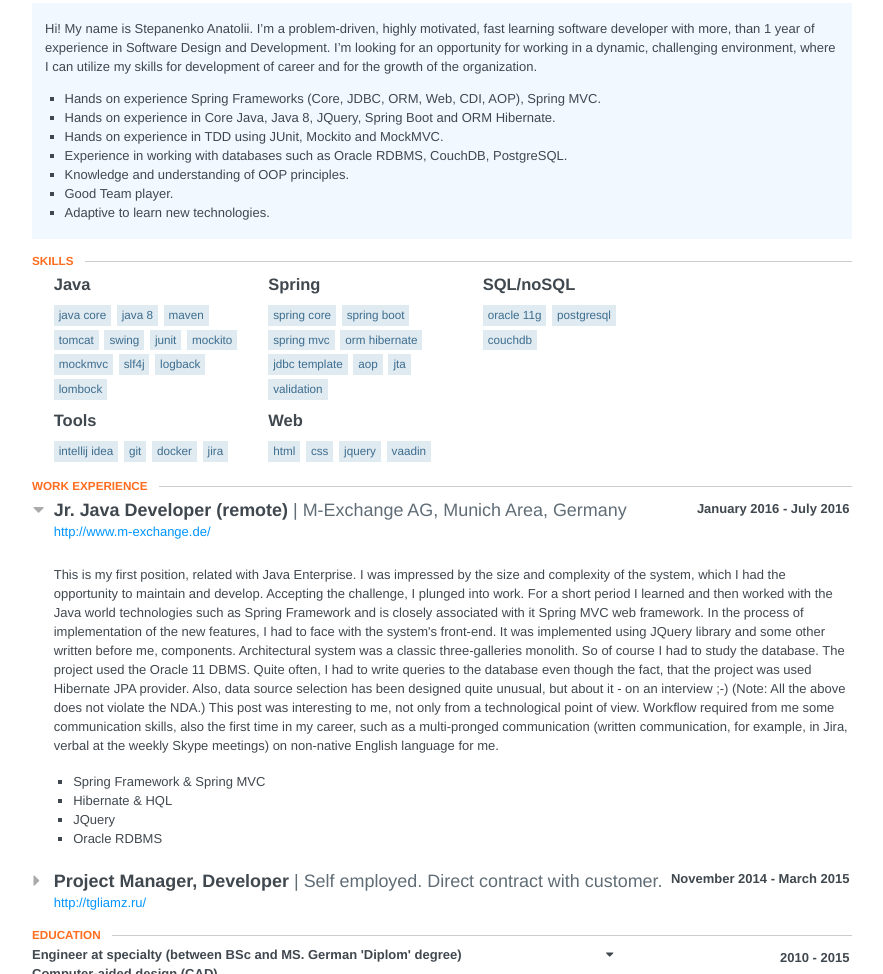
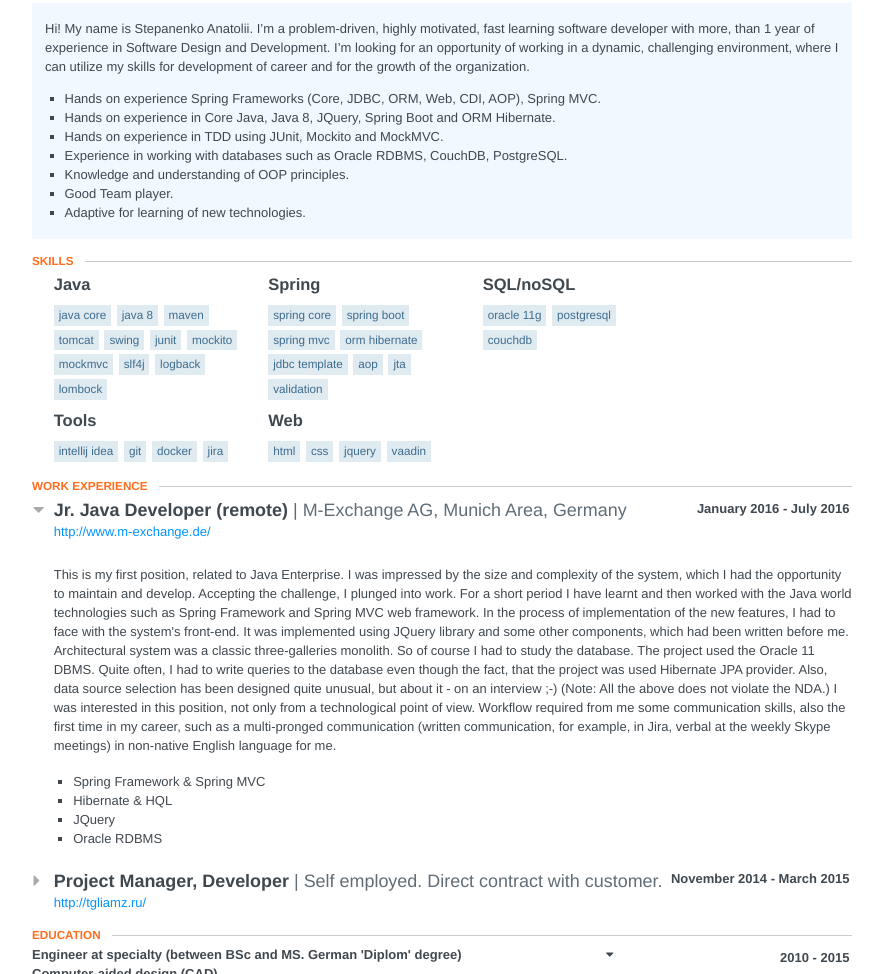
Before and after one commit to Blazar3C273/Blazar3c273, a plain HTML site: page index.html in a window 1280 px wide. Shown: the part 262-1236 px from the top of the page, without its empty margins (198-1081 px from the left). Drawn offline with Linux system fonts and the light colour scheme.

Commit message:
edited with Julia version.

```diff
--- a/index.html
+++ b/index.html
@@ -716,7 +716,7 @@
                     <div>
                         <p>Hi! My name is Stepanenko Anatolii. I’m a problem-driven, highly motivated,
                             fast learning software developer with more, than 1 year of experience in
-                            Software Design and Development. I’m looking for an opportunity for working
+                            Software Design and Development. I’m looking for an opportunity of working
                             in a dynamic, challenging environment, where I can utilize my skills for
                             development of career and for the growth of the organization.</p>
                         <ul class="highlights">
@@ -728,7 +728,7 @@
                             <li>Experience in working with databases such as Oracle RDBMS, CouchDB, PostgreSQL.</li>
                             <li>Knowledge and understanding of OOP principles.</li>
                             <li>Good Team player.</li>
-                            <li>Adaptive to learn new technologies.</li>
+                            <li>Adaptive for learning of new technologies.</li>
                         </ul>
                     </div>
                 </section>
@@ -837,24 +837,24 @@
                     <div class="item display" style="opacity:1">
                         <div class="summary">
                             <p>
-                                <p>This is my first position, related with Java Enterprise. I was impressed
+                                <p>This is my first position, related to Java Enterprise. I was impressed
                                     by the size and complexity of the system, which I had the opportunity to
                                     maintain and develop. Accepting the challenge, I plunged into work. For
-                                    a short period I learned and then worked with the Java world technologies
-                                    such as Spring Framework and is closely associated with it Spring MVC web
-                                    framework. In the process of implementation of the new features, I had
-                                    to face with the system&#39;s front-end. It was implemented using JQuery
-                                    library and some other written before me, components. Architectural system
-                                    was a classic three-galleries monolith. So of course I had to study the
-                                    database. The project used the Oracle 11 DBMS. Quite often, I had to write
-                                    queries to the database even though the fact, that the project was used
-                                    Hibernate JPA provider. Also, data source selection has been designed quite
-                                    unusual, but about it - on an interview ;-) (Note: All the above does not
-                                    violate the NDA.) This post was interesting to me, not only from a technological
-                                    point of view. Workflow required from me some communication skills, also
-                                    the first time in my career, such as a multi-pronged communication (written
-                                    communication, for example, in Jira, verbal at the weekly Skype meetings)
-                                    on non-native English language for me.</p>
+                                    a short period I have learnt and then worked with the Java world technologies
+                                    such as Spring Framework and Spring MVC web framework. In the process of
+                                    implementation of the new features, I had to face with the system&#39;s
+                                    front-end. It was implemented using JQuery library and some other components,
+                                    which had been written before me. Architectural system was a classic three-galleries
+                                    monolith. So of course I had to study the database. The project used the
+                                    Oracle 11 DBMS. Quite often, I had to write queries to the database even
+                                    though the fact, that the project was used Hibernate JPA provider. Also,
+                                    data source selection has been designed quite unusual, but about it - on
+                                    an interview ;-) (Note: All the above does not violate the NDA.) I was
+                                    interested in this position, not only from a technological point of view.
+                                    Workflow required from me some communication skills, also the first time
+                                    in my career, such as a multi-pronged communication (written communication,
+                                    for example, in Jira, verbal at the weekly Skype meetings) in non-native
+                                    English language for me.</p>
                             </p>
                         </div>
                         <ul class="highlights">
@@ -885,12 +885,11 @@
                     style="opacity:0">
                         <div class="summary">
                             <p>
-                                <p>The project was aimed to develop a system which provide to customer&#39;s
-                                    visitors additional contextual information about exhibit such as additional
-                                    text, archive images, photos and other multimedia materials through branded
-                                    Android mobile app. Project results: successful implementation, a satisfied
-                                    customer and thousands of satisfied users. There is a letter of recommendation.
-                                    My responsibilities:</p>
+                                <p>Main function of this system is to provide to customer’s visitors additional
+                                    contextual information about exhibit such as additional text, archive images,
+                                    photos and other multimedia materials through branded Android mobile app.
+                                    Project results: successful implementation, a satisfied customer and thousands
+                                    of satisfied users. There is a letter of recommendation. My responsibilities:</p>
                             </p>
                         </div>
                         <ul class="highlights">
```
Also changed, not shown: resume.json (+4 -4 lines).
